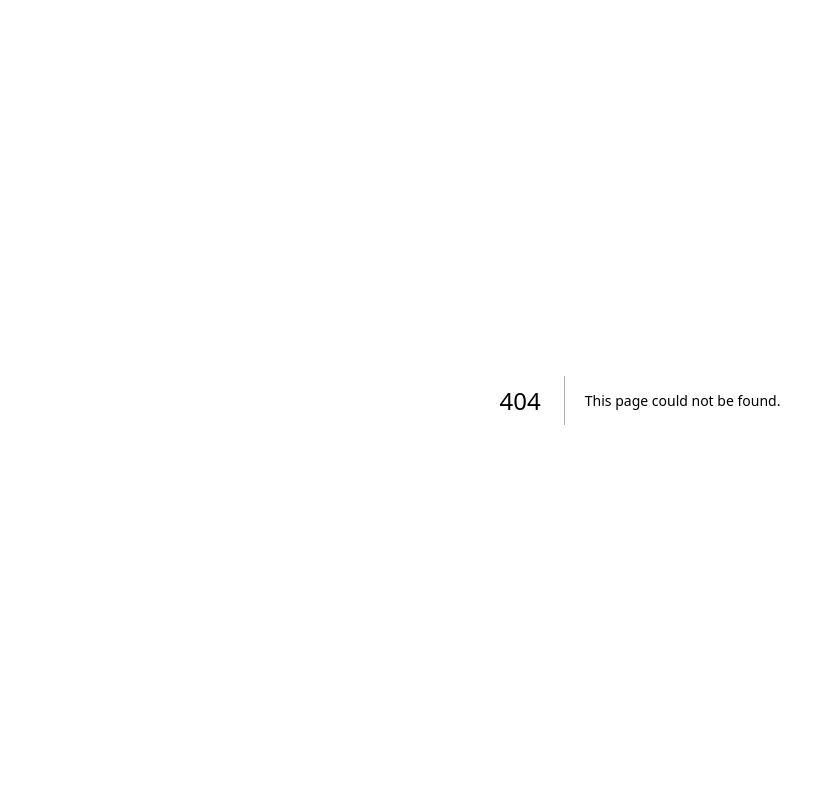
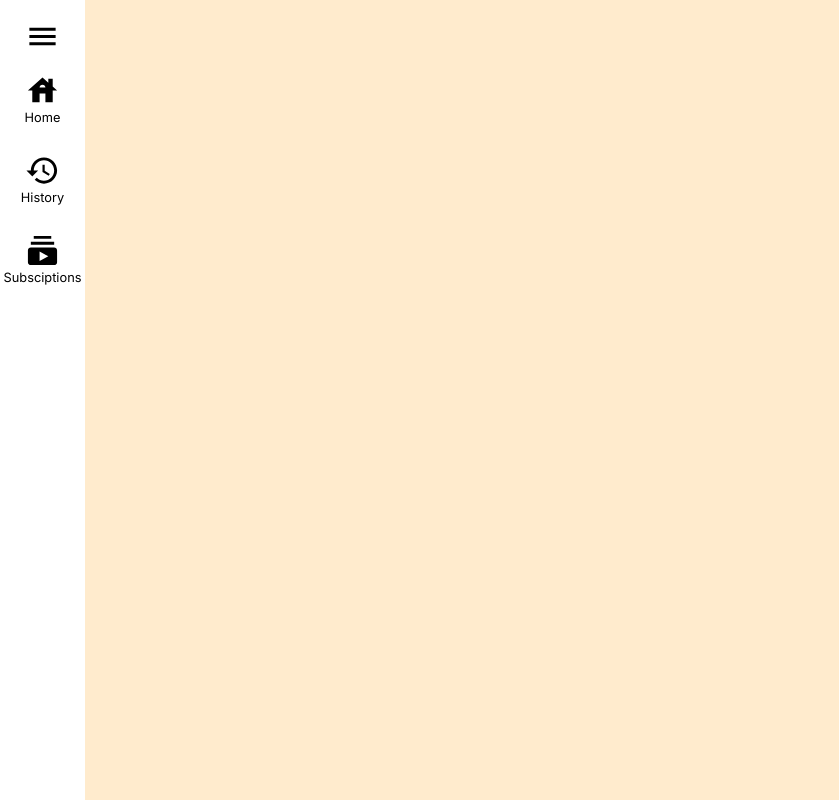
Before and after one commit to am-casper/CineSpace, a Next.js app in the folder frontend/: page /history in a window 1280 px wide. Before the commit this address had no page. Shown: the whole page, without its empty margins (0-839 px from the left). Built offline with nearby package versions, Linux system fonts and the light colour scheme.

Commit message:
added sidebar
Signed-off-by: Karthik Ayangar <karthik.ayangar7118@gmail.com>

```diff
--- /dev/null
+++ b/frontend/src/app/history/page.tsx
@@ -0,0 +1,7 @@
+import React from "react";
+
+function History() {
+  return <div>History</div>;
+}
+
+export default History;
--- a/frontend/src/app/layout.tsx
+++ b/frontend/src/app/layout.tsx
@@ -1,3 +1,5 @@
+import Navbar from '@/components/Navbar/Navbar'
+import Sidebar from '@/components/Sidebar/Sidebar'
 import '@/styles/globals.css'
 import type { Metadata } from 'next'
 import { Inter } from 'next/font/google'
@@ -5,8 +7,8 @@ import { Inter } from 'next/font/google'
 const inter = Inter({ subsets: ['latin'] })
 
 export const metadata: Metadata = {
-  title: 'Create Next App',
-  description: 'Generated by create next app',
+  title: 'Cinespace',
+  description: 'Cinema for everyone in occupying space',
 }
 
 export default function RootLayout({
@@ -16,7 +18,9 @@ export default function RootLayout({
 }) {
   return (
     <html lang="en">
-      <body className={inter.className}>{children}</body>
+      <body className={inter.className}>
+        <Sidebar />
+        {children}</body>
     </html>
   )
 }
--- a/frontend/src/app/page.tsx
+++ b/frontend/src/app/page.tsx
@@ -1,11 +1,18 @@
+'use client'
 import Navbar from "@/components/Navbar/Navbar";
-import Sidebar from "@/components/Sidebar/Sidebar";
+import useSidebarStore from "@/global/sideBarStore";
 
+import "@/styles/home.css";
 export default function Home() {
+  const sbactive = useSidebarStore((state) => state.sidebarActive);
   return (
-    <main className="flex">
-      <Navbar />
-      <Sidebar />
-    </main>
+    <>
+    <Navbar />
+      <main className={`master ${sbactive ? "master-active" : ""}`}>
+        <h1>Samosa</h1>
+        <h1>Samosa</h1>
+        <h1>Samosa</h1>
+      </main>
+    </>
   );
 }
--- /dev/null
+++ b/frontend/src/app/subscription/page.tsx
@@ -0,0 +1,7 @@
+import React from "react";
+
+function Subscriptions() {
+  return <div>Subscriptions</div>;
+}
+
+export default Subscriptions;
--- a/frontend/src/components/Navbar/Navbar.tsx
+++ b/frontend/src/components/Navbar/Navbar.tsx
@@ -3,13 +3,20 @@ import React, { useState } from "react";
 import "@/components/Navbar/navbar.css";
 import { Search } from "@mui/icons-material";
 import { Avatar } from "@mui/material";
+import useSidebarStore from "@/global/sideBarStore";
 
 function Navbar() {
+  const sidebar = useSidebarStore((state) => state.sidebarActive);
   const [search, setSearch] = useState("");
   console.log(search);
+  console.log("inside navbar", sidebar);
   return (
-    <div className="flex flex-row justify-between w-screen px-5 py-2 bg-white items-center fixed">
-      <h1>Cinespace</h1>
+    <div
+      className={`flex flex-row justify-between w-screen px-5 py-2 bg-white items-center absolute top-0 ${
+        sidebar ? "sidebaractiv" : ""
+      }`}
+    >
+      <h1 className="logo">Cinespace</h1>
       <div className="w-4/12 flex flex-row justify-between items-center">
         <input
           className="self-cente w-full h-15 my-0"
--- a/frontend/src/components/Navbar/navbar.css
+++ b/frontend/src/components/Navbar/navbar.css
@@ -1,8 +1,8 @@
-h1 {
+.logo {
   font-weight: 700;
   font-family: "Courier New", Courier, monospace;
   font-size: 2rem;
-  padding-left: 70px;
+  padding-left: 5%;
 }
 
 input {
@@ -13,7 +13,6 @@ input {
 }
 
 .search {
-
   display: flex;
   border: 1px solid #d5d5d5;
   background-color: #f8f8f8;
@@ -38,3 +37,8 @@ input {
 .searchicon:hover {
   color: white;
 }
+
+.sidebaractiv {
+
+  padding-left: 20%;
+}
--- /dev/null
+++ b/frontend/src/components/Sidebar/Sidebar.tsx
@@ -0,0 +1,44 @@
+"use client";
+import React from "react";
+import "@/components/Sidebar/sidebar.css";
+import {
+  History,
+  HistoryEduRounded,
+  House,
+  Menu,
+  Subscriptions,
+} from "@mui/icons-material";
+import useSidebarStore from "@/global/sideBarStore";
+function Sidebar() {
+  const setSidebar = useSidebarStore((state) => state.setSidebarActive);
+  const sidebar = useSidebarStore((state) => state.sidebarActive);
+  console.log(sidebar);
+  return (
+    <div className={` ${sidebar ? "sidebaropen" : "sidebarclose"}`}>
+      <div
+        className={`menudiv`}
+        onClick={() => {
+          setSidebar(!sidebar);
+        }}
+      >
+        <Menu className="menu" fontSize="large" />
+      </div>
+      <div className={`${sidebar ? "optionsopen" : "optionsclose"}`}>
+        <div className={`${sidebar ? "optionopen" : "optionclose"}`}>
+          <House fontSize="large" />
+          <p className="tags">Home</p>
+        </div>
+        <div className={`${sidebar ? "optionopen" : "optionclose"}`}>
+          <History fontSize="large" />
+          <p className="tags">History</p>
+        </div>
+        <div className={`${sidebar ? "optionopen" : "optionclose"}`}>
+          <Subscriptions fontSize="large" />
+          <p className="tags">Subsciptions</p>
+        </div>
+      </div>
+    </div>
+  );
+}
+
+export default Sidebar;
--- /dev/null
+++ b/frontend/src/components/Sidebar/sidebar.css
@@ -0,0 +1,114 @@
+.sidebarclose {
+  position: absolute;
+  z-index: 1;
+  width: 85px;
+  background-color: white;
+  height: 100vh;
+  display: flex;
+  flex-direction: column;
+  align-items: center;
+}
+
+.sidebaropen {
+  position: absolute;
+  z-index: 1;
+  padding-left: 10px;
+  width: 20%;
+  background-color: white;
+  height: 100vh;
+  display: flex;
+  flex-direction: column;
+  align-items: flex-start;
+}
+
+.tags {
+  font-size: 0.8rem;
+}
+
+.menudiv {
+  margin-top: 14px;
+  padding: 5px;
+}
+
+.menudiv:hover {
+  border-radius: 50%;
+  padding: 5px;
+  background-color: #d5d5d5;
+}
+
+.optionsclose {
+  position: absolute;
+  width: 100%;
+  display: flex;
+  top: 40px;
+  height: 30vh;
+  flex-direction: column;
+  justify-content: center;
+  align-items: center;
+  margin-top: 20px;
+}
+.optionsopen {
+  position: absolute;
+  display: flex;
+  top: 40px;
+  width: 100%;
+  height: 30vh;
+  flex-direction: column;
+  justify-content: flex-start;
+  align-items: flex-start;
+  margin-top: 20px;
+}
+
+.optionclose {
+  margin: 10px 00px;
+  display: flex;
+  flex-direction: column;
+  align-items: center;
+  justify-content: center;
+  width: 80%;
+  height: 80px;
+}
+
+.optionopen {
+  padding-left: 20px;
+
+  padding: 5px;
+  margin: 10px 00px;
+  display: flex;
+  width: 100%;
+  flex-direction: row;
+  align-items: center;
+  justify-content: flex-start;
+  height: 80px;
+}
+
+.optionopen:hover {
+  padding-left: 20px;
+  padding: 5px;
+  background-color: #d5d5d5;
+  margin: 10px 00px;
+  display: flex;
+  width: 70%;
+  border-radius: 20px;
+  flex-direction: row;
+  align-items: center;
+  justify-content: flex-start;
+  height: 80px;
+}
+
+.optionopen .tags {
+  padding-left: 20px;
+  font-size: 1.5rem;
+  font-weight: 400;
+}
+
+.optionclose:hover {
+  cursor: pointer;
+  display: flex;
+  align-items: center;
+  justify-content: center;
+  width: 80%;
+  height: 80px;
+  background-color: #f2f2f2;
+  border-radius: 20px;
+}
--- /dev/null
+++ b/frontend/src/global/sideBarStore.ts
@@ -0,0 +1,15 @@
+import { create } from "zustand";
+
+export interface SideBarState {
+  sidebarActive: boolean;
+  setSidebarActive: (status: boolean) => void;
+}
+
+const useSidebarStore = create<SideBarState>((set) => ({
+  sidebarActive: false,
+  setSidebarActive: (status: boolean) => {
+    set({ sidebarActive: status });
+  },
+}));
+
+export default useSidebarStore;
--- a/frontend/src/styles/globals.css
+++ b/frontend/src/styles/globals.css
@@ -9,13 +9,19 @@ body {
 input {
   margin-bottom: 1rem;
   margin-top: 0.2rem;
-  border: 1px solid azure;
-  border-radius: 25px;
+  border: 1px solid d5d5d5;
+  /* border-radius: 25px; */
+  border-top-left-radius: 25px;
+  border-bottom-left-radius: 25px;
   padding: 0.5rem;
   color: black;
   width: 20rem;
 }
-
+html {
+  padding: 0;
+  margin: 0;
+  height: max-content;
+}
 button {
   margin-top: 2rem;
   width: 10rem;
--- /dev/null
+++ b/frontend/src/styles/home.css
@@ -0,0 +1,20 @@
+.master {
+  padding-top: 80px;
+  padding-left: 90px;
+  z-index: 1;
+  background-color: aliceblue;
+  display: flex;
+  flex-direction: column;
+  /* align-items: center; */
+  /* justify-content: center; */
+  height: 100vh;
+  width: 100vw;
+}
+
+.master h1 {
+  padding: 0;
+}
+
+.master-active {
+  padding-left: 20%;
+}
```
